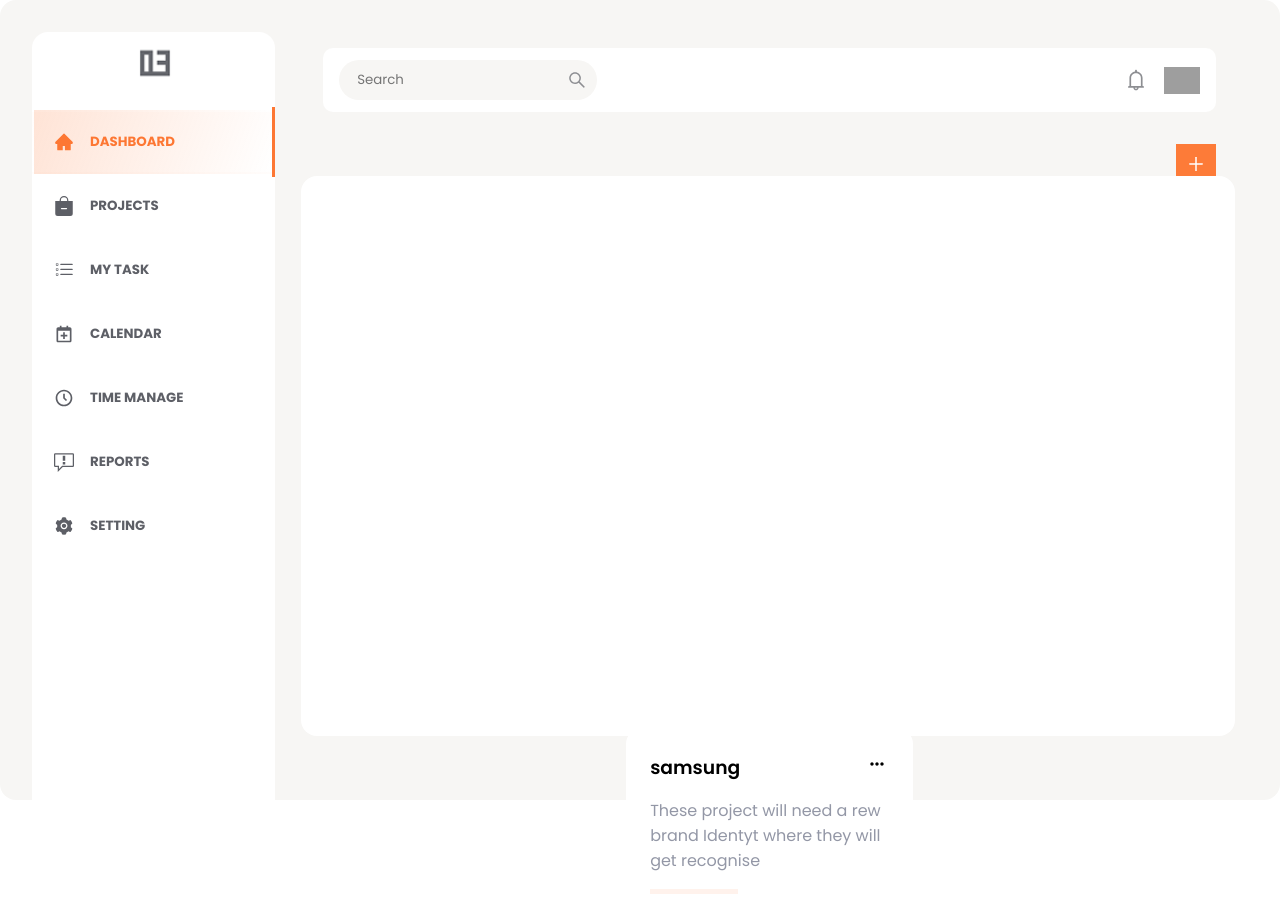
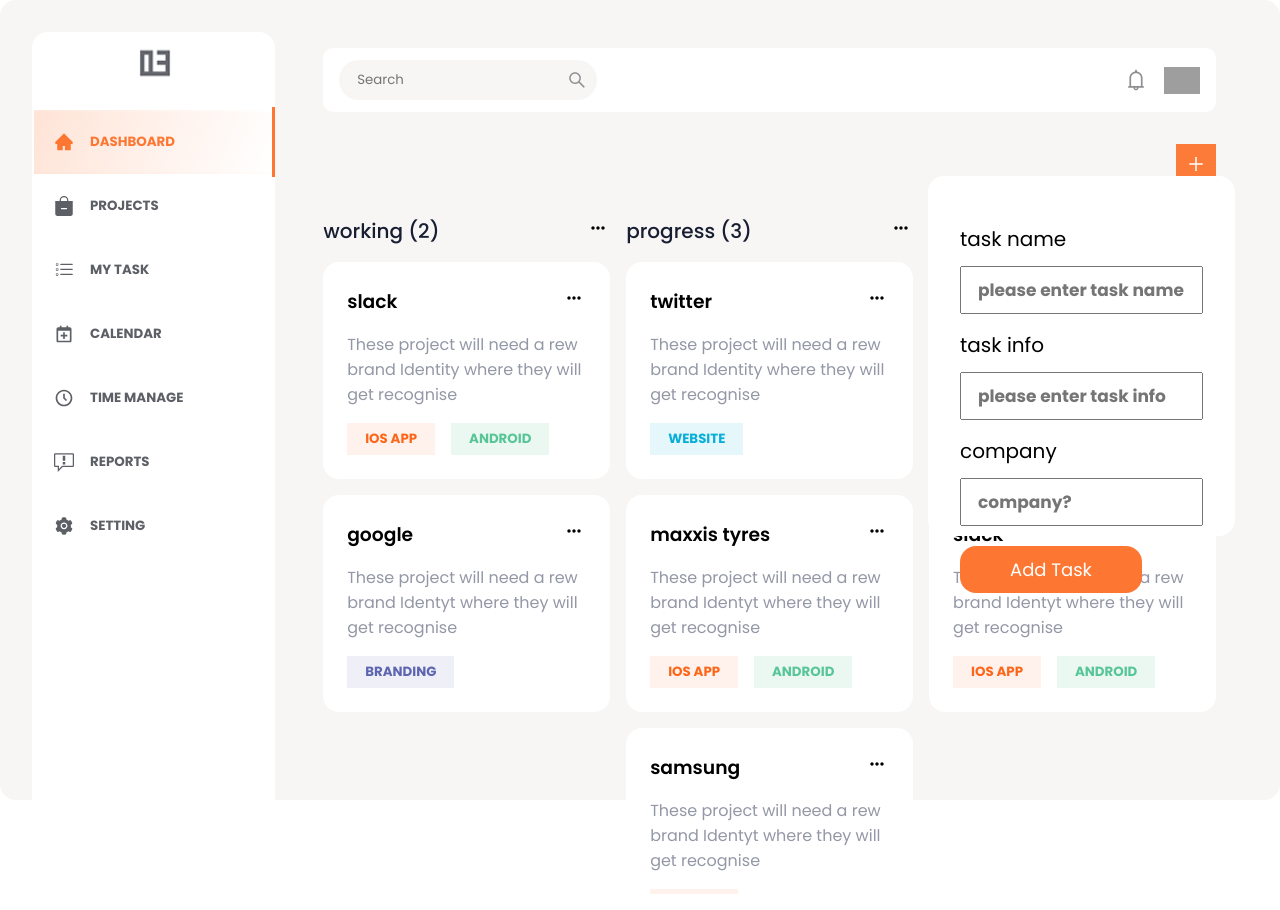
Before and after one commit to faroukq1/task-app, a React (Vite) app: page /projects in a window 1280 px wide. Both pictures are taken after a click on the button 1196 px from the left and 164 px from the top of the page. Built offline with nearby package versions, Linux system fonts and the light colour scheme; grey boxes are pictures that could not be loaded.

Commit message:
making add task form section

```diff
--- a/index.html
+++ b/index.html
@@ -2,7 +2,6 @@
 <html lang="en">
   <head>
     <meta charset="UTF-8" />
-
     <meta name="viewport" content="width=device-width, initial-scale=1.0" />
     <title>taskify</title>
   </head>
--- a/src/Component/AddTask.jsx
+++ b/src/Component/AddTask.jsx
@@ -1,8 +1,58 @@
-import React from 'react';
+import { nanoid } from 'nanoid';
+import React, { useState } from 'react';
 import styled from 'styled-components';
+import { useDashboardContext } from '../Context/DashboardContext';
 
 const AddTask = () => {
-  return <Wrapper></Wrapper>;
+  const { getTaskLength } = useDashboardContext();
+  const [taskDetails, setTaskDetail] = useState({
+    id: nanoid(),
+    number: getTaskLength() + 1,
+    name: 'empty',
+    done: false,
+    companyPic: 'ramdomPic',
+    company: 'empty',
+    subName: 'Inc.',
+  });
+  console.log(taskDetails);
+  const handleSubmit = (e) => {
+    e.preventDefault();
+  };
+  return (
+    <Wrapper>
+      <form onSubmit={handleSubmit}>
+        <div className="task-name">
+          <label htmlFor="name">task name</label>
+          <input
+            type="text"
+            name="name"
+            id="name"
+            placeholder="please enter task name"
+            min={0}
+            max={20}
+          />
+        </div>
+        <div className="text">
+          <label htmlFor="taskInfo">task info</label>
+          <input
+            type="text"
+            name="info"
+            id="info"
+            placeholder="please enter task info"
+          />
+        </div>
+
+        <div className="company">
+          <label htmlFor="taskInfo">company</label>
+          <input type="text" name="info" id="info" placeholder="company?" />
+        </div>
+
+        <div className="button">
+          <button>Add Task</button>
+        </div>
+      </form>
+    </Wrapper>
+  );
 };
 
 const Wrapper = styled.div`
@@ -11,9 +61,44 @@
   top: 22%;
   right: 3.5%;
   background-color: white;
-  width: 73%;
-  height: 70%;
+  width: 24%;
+  height: 45%;
   border-radius: 1rem;
+  padding: 2rem;
+  .task-name,
+  .text,
+  .company {
+    display: flex;
+    flex-direction: column;
+    align-items: start;
+    margin: 1rem 0;
+    label {
+      font-size: 20px;
+      font-weight: normal;
+      margin-bottom: 0.75rem;
+    }
+    input {
+      width: 100%;
+      height: 3rem;
+      font-size: 17px;
+      font-weight: bold;
+      padding: 1rem;
+    }
+  }
+  .button {
+    width: 100%;
+    button {
+      padding: 0.5rem 3rem;
+      margin: 0.25rem 0;
+      border-color: transparent;
+      border-radius: 1rem;
+      background-color: #fd7733;
+      color: white;
+      font-weight: normal;
+      font-size: 18px;
+      cursor: pointer;
+    }
+  }
 `;
 
 export default AddTask;
--- a/src/Component/DashboardTaskProgress.jsx
+++ b/src/Component/DashboardTaskProgress.jsx
@@ -5,7 +5,6 @@
 
 const DashboardTaskProgress = ({ company }) => {
   const { getCompanyTaskDetails, getCompanyList } = useDashboardContext();
-  console.log(getCompanyList);
   const {
     companyName,
     companyTasksNumber,
--- a/src/Context/DashboardContext.jsx
+++ b/src/Context/DashboardContext.jsx
@@ -41,7 +41,8 @@
   };
   // change page
   const makePageActive = (pageName) => setActive(pageName);
-
+  // get task length
+  const getTaskLength = () => tasks.length;
   // play task
   const playFirstTask = (titleIndex) => {
     const newTimerList = [...taskTimerList];
@@ -64,6 +65,7 @@
         profiles,
         setProfiles,
         getCompanyList,
+        getTaskLength,
       }}
     >
       {children}
```
